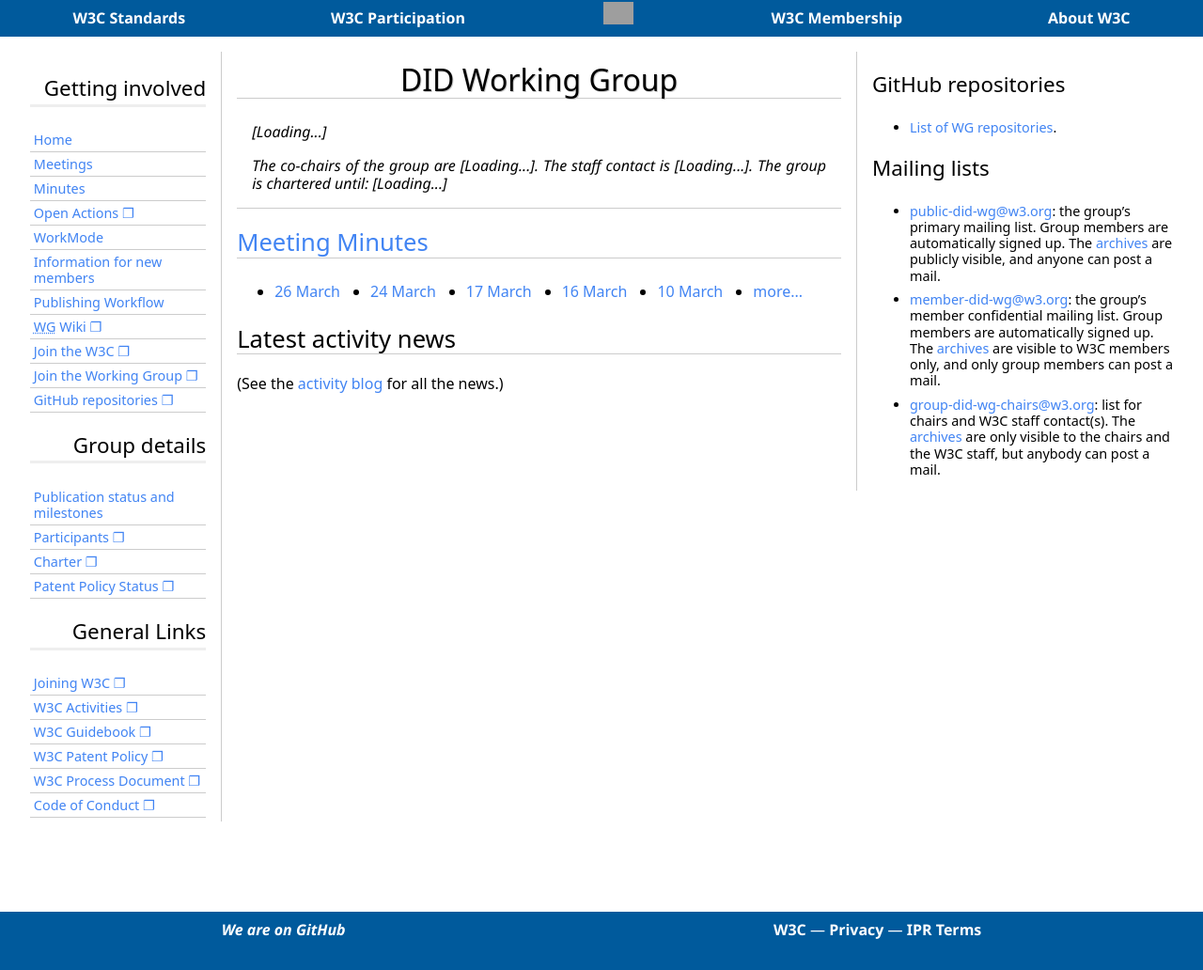
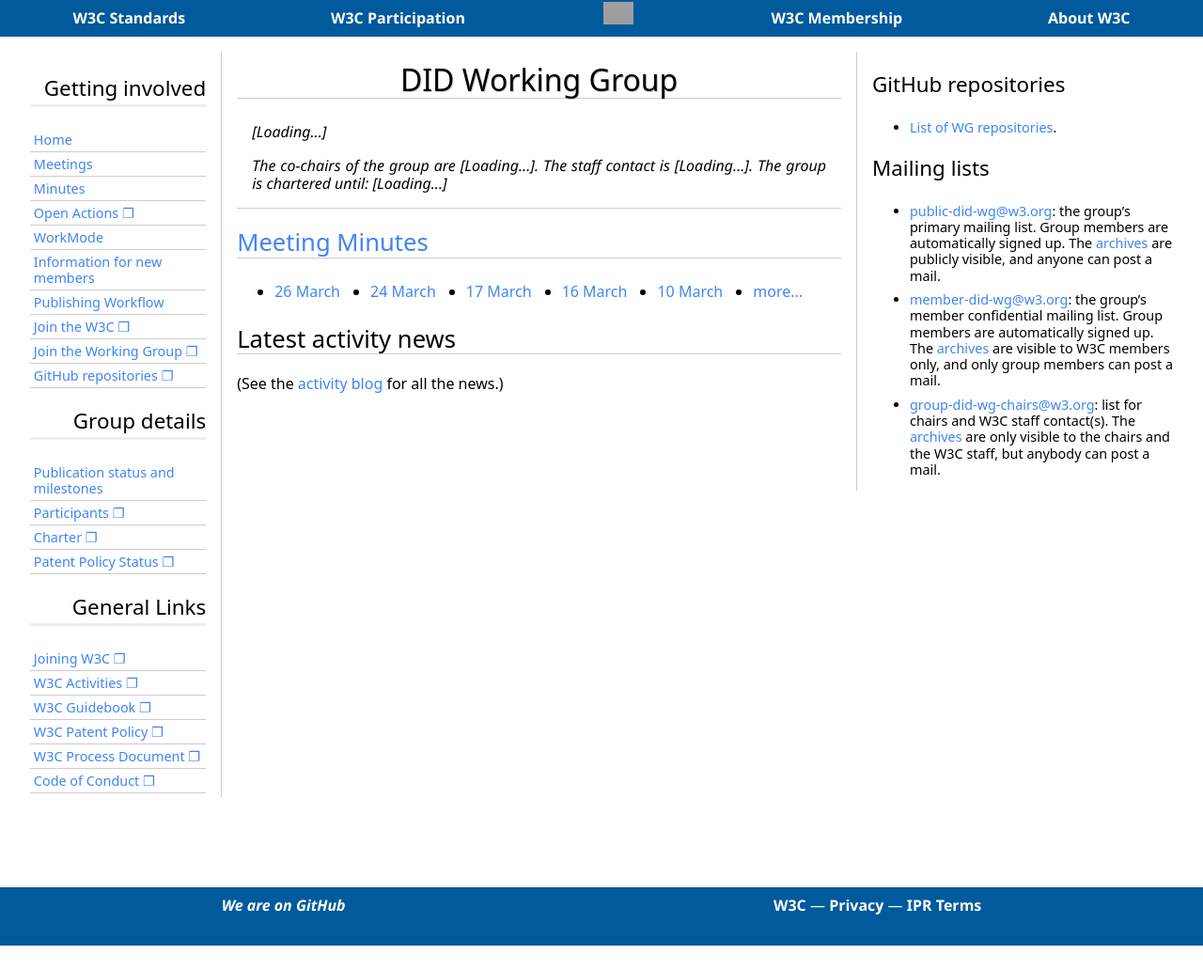
Before and after one commit to w3c/did-wg, a Jekyll site: the page built from index.md, in a window 1280 px wide. Shown: the whole page at 94% size. Built offline with Jekyll 4.4.1, drawn with Linux system fonts in a browser that asks for light colours; some web fonts are replaced; after the commit the page ends 1006 px from its top, so only the background shows below that; grey boxes are pictures that could not be loaded.

Commit message:
The wiki isn't enabled on github.com/w3c/did-wg
The link redirects, so it was confusing me. I'm guessing that the repo hasn't enabled the wiki feature.

```diff
--- a/_includes/nav.html
+++ b/_includes/nav.html
@@ -8,7 +8,7 @@
         <li><a href="{{ site.baseurl }}/WorkMode/">WorkMode</a></li>
         <li><a href="{{ site.baseurl }}/WorkMode/getting-started">Information for new members</a></li>
         <li><a href="{{ site.baseurl }}/Misc/publishing">Publishing Workflow</a></li>
-        <li><a rel="external" href="https://github.com/w3c/{{ site.wgname_lc }}-wg/wiki"><abbr title="Working Group">WG</abbr> Wiki</a></li>
+        <!-- <li><a rel="external" href="https://github.com/w3c/{{ site.wgname_lc }}-wg/wiki"><abbr title="Working Group">WG</abbr> Wiki</a></li> -->
         <!-- <li><a href="https://www.w3.org/did-wg/Misc/presentations">Public Presentations</a></li> -->
         <li><a rel="external" href="https://www.w3.org/Consortium/join">Join the W3C</a></li>
         <li><a rel="external" href="https://www.w3.org/2004/01/pp-impl/{{ site.groupid }}/join">Join the Working Group</a></li>
```
